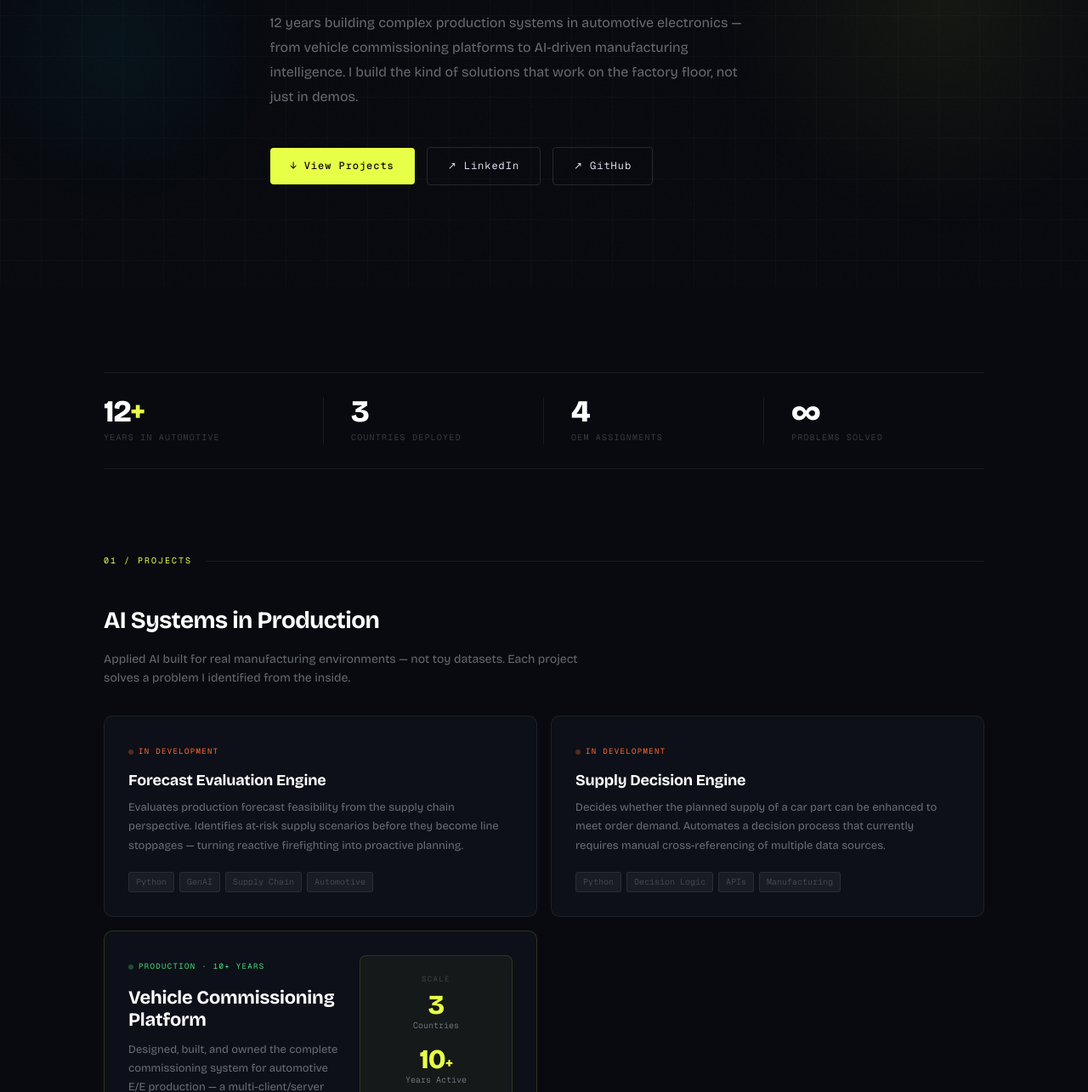
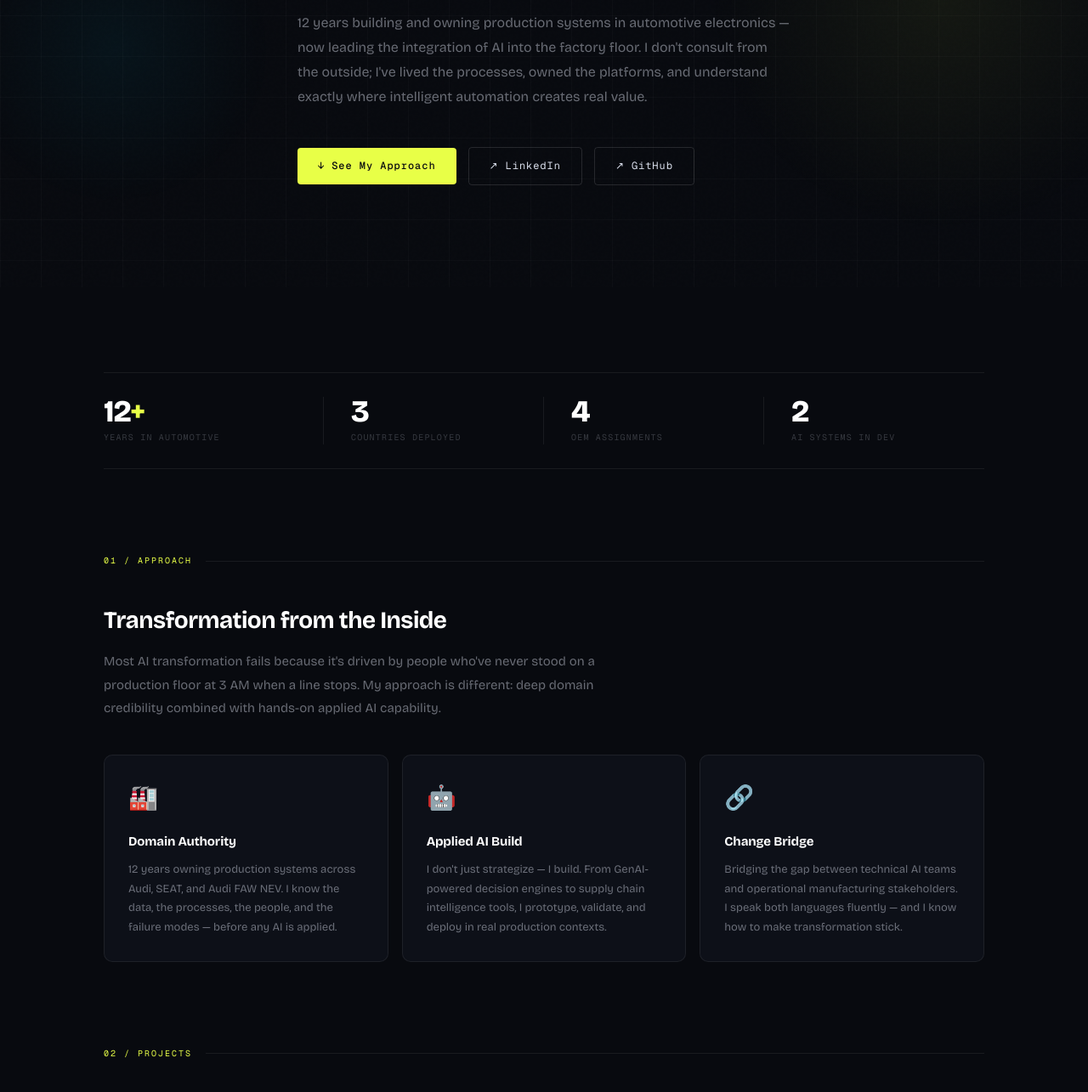
Before and after one commit to gilalexval/portfolio, a plain HTML site: page index.html in a window 1280 px wide. Shown: the part 462-1747 px from the top of the page at 85% size. Drawn offline with nearby package versions, Linux system fonts and the light colour scheme.

Commit message:
Modified to refined career path

```diff
--- a/index.html
+++ b/index.html
@@ -3,8 +3,8 @@
 <head>
   <meta charset="UTF-8" />
   <meta name="viewport" content="width=device-width, initial-scale=1.0" />
-  <title>Gilberto Valenzuela — Applied AI Engineer</title>
-  <meta name="description" content="Applied AI Engineer with 12 years in automotive electronics manufacturing. Building intelligent systems for production environments." />
+  <title>Gilberto Valenzuela — Manufacturing AI Transformation Lead</title>
+  <meta name="description" content="Manufacturing AI Transformation Lead with 12 years in automotive electronics production. Bridging factory-floor expertise with applied AI to drive industrial transformation." />
   <link rel="preconnect" href="https://fonts.googleapis.com" />
   <link rel="preconnect" href="https://fonts.gstatic.com" crossorigin />
   <link href="https://fonts.googleapis.com/css2?family=Bricolage+Grotesque:opsz,wght@12..96,300;12..96,400;12..96,500;12..96,700;12..96,800&family=Geist+Mono:wght@300;400;500&display=swap" rel="stylesheet" />
@@ -466,11 +466,6 @@
       opacity: 1;
     }
 
-    /*.project-card.wip::before {
-      background: linear-gradient(90deg, var(--accent), transparent);
-      opacity: 0.6;
-    }*/
-
     .project-status {
       font-family: var(--mono);
       font-size: 9px;
@@ -725,6 +720,7 @@
     <div class="nav-inner">
       <a href="#" class="nav-logo">GV.DEV</a>
       <ul class="nav-links">
+        <li><a href="#approach">Approach</a></li>
         <li><a href="#projects">Projects</a></li>
         <li><a href="#experience">Experience</a></li>
         <li><a href="#stack">Stack</a></li>
@@ -742,13 +738,13 @@
       <div class="hero-content">
         <div class="hero-label">Available for new opportunities</div>
         <h1 class="hero-name">Gilberto<br><span>Valenzuela</span></h1>
-        <p class="hero-title">Applied AI Engineer &amp; Manufacturing Systems Architect</p>
+        <p class="hero-title">Manufacturing AI Transformation Lead</p>
         <p class="hero-desc">
-          12 years building complex production systems in automotive electronics — from vehicle commissioning platforms to AI-driven manufacturing intelligence. I build the kind of solutions that work on the factory floor, not just in demos.
+          12 years building and owning production systems in automotive electronics — now leading the integration of AI into the factory floor. I don't consult from the outside; I've lived the processes, owned the platforms, and understand exactly where intelligent automation creates real value.
         </p>
         <div class="hero-cta">
-          <a href="#projects" class="btn-primary">
-            <span>↓</span> View Projects
+          <a href="#approach" class="btn-primary">
+            <span>↓</span> See My Approach
           </a>
           <a href="https://www.linkedin.com/in/valenzuelagilberto" target="_blank" rel="noopener" class="btn-secondary">
             <span>↗</span> LinkedIn
@@ -777,22 +773,64 @@
         <div class="stat-label">OEM Assignments</div>
       </div>
       <div class="stat-item">
-        <div class="stat-num">∞</div>
-        <div class="stat-label">Problems Solved</div>
+        <div class="stat-num">2</div>
+        <div class="stat-label">AI Systems in Dev</div>
       </div>
     </div>
   </div>
+
+  <!-- APPROACH -->
+  <section id="approach">
+    <div class="container">
+      <div class="section-header">
+        <span class="section-tag">01 / Approach</span>
+        <div class="section-line"></div>
+      </div>
+      <h2 class="section-title">Transformation from the Inside</h2>
+      <p style="color:var(--muted); font-size:15px; margin-bottom:40px; max-width:620px; line-height:1.85;">
+        Most AI transformation fails because it's driven by people who've never stood on a production floor at 3 AM when a line stops. My approach is different: deep domain credibility combined with hands-on applied AI capability.
+      </p>
+
+      <div style="display:grid; grid-template-columns:repeat(3,1fr); gap:16px;">
+
+        <div style="background:var(--bg2); border:1px solid var(--border); border-radius:10px; padding:28px;">
+          <div style="font-size:28px; margin-bottom:16px;">🏭</div>
+          <div style="font-size:15px; font-weight:700; color:#fff; margin-bottom:10px; letter-spacing:-0.01em;">Domain Authority</div>
+          <p style="font-size:13px; color:var(--muted); line-height:1.75;">
+            12 years owning production systems across Audi, SEAT, and Audi FAW NEV. I know the data, the processes, the people, and the failure modes — before any AI is applied.
+          </p>
+        </div>
+
+        <div style="background:var(--bg2); border:1px solid var(--border); border-radius:10px; padding:28px;">
+          <div style="font-size:28px; margin-bottom:16px;">🤖</div>
+          <div style="font-size:15px; font-weight:700; color:#fff; margin-bottom:10px; letter-spacing:-0.01em;">Applied AI Build</div>
+          <p style="font-size:13px; color:var(--muted); line-height:1.75;">
+            I don't just strategize — I build. From GenAI-powered decision engines to supply chain intelligence tools, I prototype, validate, and deploy in real production contexts.
+          </p>
+        </div>
+
+        <div style="background:var(--bg2); border:1px solid var(--border); border-radius:10px; padding:28px;">
+          <div style="font-size:28px; margin-bottom:16px;">🔗</div>
+          <div style="font-size:15px; font-weight:700; color:#fff; margin-bottom:10px; letter-spacing:-0.01em;">Change Bridge</div>
+          <p style="font-size:13px; color:var(--muted); line-height:1.75;">
+            Bridging the gap between technical AI teams and operational manufacturing stakeholders. I speak both languages fluently — and I know how to make transformation stick.
+          </p>
+        </div>
+
+      </div>
+    </div>
+  </section>
 
   <!-- PROJECTS -->
   <section id="projects">
     <div class="container">
       <div class="section-header">
-        <span class="section-tag">01 / Projects</span>
+        <span class="section-tag">02 / Projects</span>
         <div class="section-line"></div>
       </div>
-      <h2 class="section-title">AI Systems in Production</h2>
+      <h2 class="section-title">AI Systems for Manufacturing</h2>
       <p style="color:var(--muted); font-size:14px; margin-bottom:32px; max-width:560px;">
-        Applied AI built for real manufacturing environments — not toy datasets. Each project solves a problem I identified from the inside.
+        Applied AI built for real manufacturing environments — not toy datasets. Each project solves a problem I identified from the inside, targeting the highest-friction points in automotive production.
       </p>
 
       <div class="projects-grid">
@@ -804,7 +842,7 @@
           </div>
           <h3 class="project-title">Forecast Evaluation Engine</h3>
           <p class="project-desc">
-            Evaluates production forecast feasibility from the supply chain perspective. Identifies at-risk supply scenarios before they become line stoppages — turning reactive firefighting into proactive planning.
+            Evaluates production forecast feasibility from the supply chain perspective. Identifies at-risk supply scenarios before they become line stoppages — turning reactive firefighting into proactive planning. Exactly the kind of transformation AI makes possible when someone knows what the data actually means.
           </p>
           <div class="project-tags">
             <span class="project-tag">Python</span>
@@ -821,7 +859,7 @@
           </div>
           <h3 class="project-title">Supply Decision Engine</h3>
           <p class="project-desc">
-            Decides whether the planned supply of a car part can be enhanced to meet order demand. Automates a decision process that currently requires manual cross-referencing of multiple data sources.
+            Decides whether planned supply of a car part can be enhanced to meet order demand. Automates a decision process that currently requires manual cross-referencing of multiple data sources — freeing planners to focus on exceptions, not data entry.
           </p>
           <div class="project-tags">
             <span class="project-tag">Python</span>
@@ -840,7 +878,7 @@
               </div>
               <h3 class="project-title" style="font-size:22px;">Vehicle Commissioning Platform</h3>
               <p class="project-desc" style="max-width:520px;">
-                Designed, built, and owned the complete commissioning system for automotive E/E production — a multi-client/server architecture connecting shopfloor devices, operator interfaces, product data management, inter-system integrations (CAN, DoIP, XML/JSON), and statistical analysis. This platform underpinned production across facilities in Mexico, Germany, and China.
+                Designed, built, and owned the complete commissioning system for automotive E/E production — a multi-client/server architecture connecting shopfloor devices, operator interfaces, product data management, inter-system integrations (CAN, DoIP, XML/JSON), and statistical analysis. This platform underpinned production across facilities in Mexico, Germany, and China. The operational intelligence embedded in this system now directly informs the AI transformation work I lead.
               </p>
               <div class="project-tags">
                 <span class="project-tag">Embedded Systems</span>
@@ -872,7 +910,7 @@
   <section id="experience">
     <div class="container">
       <div class="section-header">
-        <span class="section-tag">02 / Experience</span>
+        <span class="section-tag">03 / Experience</span>
         <div class="section-line"></div>
       </div>
       <h2 class="section-title">Career Timeline</h2>
@@ -957,7 +995,7 @@
   <section id="stack">
     <div class="container">
       <div class="section-header">
-        <span class="section-tag">03 / Stack</span>
+        <span class="section-tag">04 / Stack</span>
         <div class="section-line"></div>
       </div>
       <h2 class="section-title">Technologies</h2>
@@ -998,7 +1036,7 @@
   <section id="about">
     <div class="container">
       <div class="section-header">
-        <span class="section-tag">04 / About</span>
+        <span class="section-tag">05 / About</span>
         <div class="section-line"></div>
       </div>
       <h2 class="section-title">Background</h2>
@@ -1006,13 +1044,13 @@
       <div class="about-grid">
         <div class="about-text">
           <p>
-            I'm a <strong>Mechatronics Engineer</strong> who spent 12 years at the heart of automotive electronics manufacturing — designing, building, and owning the production systems that put vehicles on the road. My core work was a vehicle <strong>commissioning platform</strong> spanning multiple clients, servers, shopfloor devices, and inter-system integrations across facilities in Mexico, Germany, and China.
+            I'm a <strong>Mechatronics Engineer</strong> who spent 12 years at the heart of automotive electronics manufacturing — designing, building, and owning the production systems that put vehicles on the road. That foundation gives me something most AI transformation leaders lack: genuine operational credibility with the people on the floor and the stakeholders in the room.
           </p>
           <p>
-            That work made me fluent in the full stack of industrial technology: from <strong>embedded systems and automotive protocols</strong> (CAN, DoIP) up through networks, RFID, IoT, and into the software and data layer. I've led international technical teams, managed supplier relationships, and delivered projects under OEM-level scrutiny.
+            My core delivery was a vehicle <strong>commissioning platform</strong> spanning multiple clients, servers, shopfloor devices, and inter-system integrations across facilities in Mexico, Germany, and China. That work made me fluent across the full industrial stack: from <strong>embedded systems and automotive protocols</strong> (CAN, DoIP) through networks, RFID, IoT, and into software and data.
           </p>
           <p>
-            Now I'm building at the <strong>intersection of manufacturing expertise and AI</strong> — applying generative AI and intelligent automation to the exact kinds of production problems I've lived for a decade. I'm based in <strong>Barcelona</strong> and open to senior remote roles or local opportunities with international scope.
+            Now I lead at the <strong>intersection of manufacturing expertise and AI</strong> — identifying high-value transformation opportunities, building the AI systems to address them, and driving adoption across complex OEM organizations. I understand both the technology and the change management. I'm based in <strong>Barcelona</strong> and open to senior transformation leadership roles, remote EU or local with international scope.
           </p>
         </div>
 
@@ -1031,7 +1069,7 @@
           </div>
           <div class="sidebar-card">
             <div class="sidebar-label">Open to</div>
-            <div class="sidebar-value">Senior AI / Manufacturing Systems roles · Remote EU · Barcelona</div>
+            <div class="sidebar-value">Manufacturing AI Transformation · AI Strategy · Senior Applied AI Roles · Remote EU · Barcelona</div>
           </div>
         </div>
       </div>
@@ -1042,12 +1080,12 @@
   <section id="contact">
     <div class="container">
       <div class="section-header">
-        <span class="section-tag">05 / Contact</span>
+        <span class="section-tag">06 / Contact</span>
         <div class="section-line"></div>
       </div>
       <h2 class="section-title">Get in Touch</h2>
-      <p style="color:var(--muted); font-size:15px; max-width:480px; margin-bottom:28px; line-height:1.8;">
-        Interested in working together or just want to talk about applied AI in manufacturing? I'm always happy to connect with people building real things.
+      <p style="color:var(--muted); font-size:15px; max-width:520px; margin-bottom:28px; line-height:1.8;">
+        Leading an AI transformation initiative and need someone who actually understands the factory floor? Building something at the intersection of manufacturing and AI? I'd like to hear about it.
       </p>
 
       <div class="contact-row">
```
